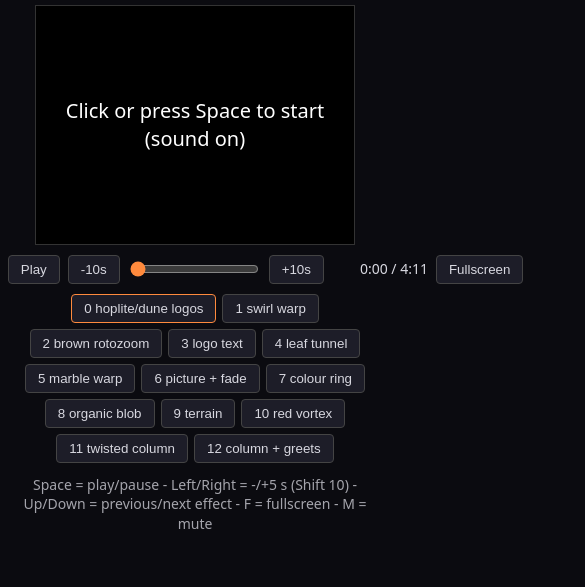
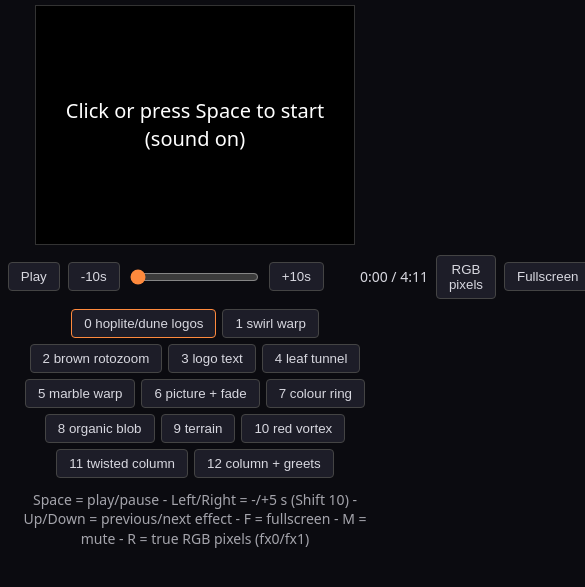
Before and after one commit to kassoulet/x14_by_Orange, a website with bundled scripts: page web/index.html in a window 390 px wide. Shown: the part 61-648 px from the top of the page, 585 px wide, since content can reach past the window. Built offline with nearby package versions, Linux system fonts and the light colour scheme; no server answers.

Commit message:
Add RGB pixels switch for fx0/fx1
Co-Authored-By: Claude Sonnet 5.5 <noreply@anthropic.com>

```diff
--- a/web/index.html
+++ b/web/index.html
@@ -16,7 +16,7 @@ p.k{max-width:900px;opacity:.75;text-align:center;margin:0 12px 16px}
 </style></head><body>
 <h1>X14</h1><small>Orange 1995 - JavaScript port (shown 4:3)</small>
 <div id="stage"><canvas id="c" width="320" height="200"></canvas><div id="go">Loading...</div></div>
-<div id="bar"><button id="pp" title="Space">Play</button><button id="b10">-10s</button><input id="seek" type="range" min="0" max="2510" step="1" value="0"><button id="f10">+10s</button><span id="tm">0:00 / 4:11</span><button id="fs" title="F">Fullscreen</button></div>
+<div id="bar"><button id="pp" title="Space">Play</button><button id="b10">-10s</button><input id="seek" type="range" min="0" max="2510" step="1" value="0"><button id="f10">+10s</button><span id="tm">0:00 / 4:11</span><button id="rgb" title="R: fx0/fx1 show the R, G, B scanlines as one true RGB pixel instead of interlaced">RGB pixels</button><button id="fs" title="F">Fullscreen</button></div>
 <div id="fxl"></div>
-<p class="k">Space = play/pause - Left/Right = -/+5 s (Shift 10) - Up/Down = previous/next effect - F = fullscreen - M = mute</p>
+<p class="k">Space = play/pause - Left/Right = -/+5 s (Shift 10) - Up/Down = previous/next effect - F = fullscreen - M = mute - R = true RGB pixels (fx0/fx1)</p>
 <script type="module" src="player.js"></script></body></html>
--- a/web/player.js
+++ b/web/player.js
@@ -9,7 +9,7 @@ let img = g.createImageData(320, 200), px = new Uint32Array(img.data.buffer);
 const fbuf = new Uint8Array(256000);   // 320x200, or 320x400 for effects that set ctx.h = 400 (always shown 4:3)   // effects write ctx.idx (the ported fx modules' name); ctx.fb is the same array
 const ctx = { fb: fbuf, idx: fbuf, pal: new Uint8Array(768), order: 0, row: 0, t: 0, h: 200, w: 320 };
 const mods = [];   // per effect: module | null (missing) | undefined (not tried)
-let playing = false, started = false, tBase = 0, wall0 = 0, cp = null, ac = null, muted = false, drag = false;
+let rgb = false, playing = false, started = false, tBase = 0, wall0 = 0, cp = null, ac = null, muted = false, drag = false;
 const now = () => performance.now() / 1000;
 const cur = () => playing ? Math.min(DUR, tBase + (now() - wall0)) : tBase;
 
@@ -38,6 +38,11 @@ function draw(t) {
   if (cvs.height !== ctx.h || cvs.width !== ctx.w) { cvs.width = ctx.w; cvs.height = ctx.h; img = g.createImageData(ctx.w, ctx.h); px = new Uint32Array(img.data.buffer); }
   const p = ctx.pal;
   for (let k = 0; k < ctx.w * ctx.h; k++) { const j = ctx.fb[k] * 3; px[k] = 0xff000000 | p[j + 2] << 16 | p[j + 1] << 8 | p[j]; }
+  if (rgb && i < 2) for (let r = 0; r < 120; r++) for (let x = 0; x < 320; x++) {   // fx0/fx1: each source row = 3 scanlines (R, G, B ramps): add them into one true RGB pixel, drawn on the 3 scanlines
+    const a = (20 + 3 * r) * 320 + x, ca = ctx.fb[a] * 3, cb = ctx.fb[a + 320] * 3, cc = ctx.fb[a + 640] * 3;
+    const v = 0xff000000 | Math.min(255, p[ca + 2] + p[cb + 2] + p[cc + 2]) << 16 | Math.min(255, p[ca + 1] + p[cb + 1] + p[cc + 1]) << 8 | Math.min(255, p[ca] + p[cb] + p[cc]);
+    px[a] = px[a + 320] = px[a + 640] = v;
+  }
   g.putImageData(img, 0, 0);
 }
 async function initAudio() {
@@ -73,7 +78,7 @@ const sk = $('seek'); sk.oninput = () => { drag = true; seek(sk.value / 10); };
 $('fxl').append(...FX.map(e => { const b = document.createElement('button'); b.textContent = `${e.i} ${e.name}`; b.title = fmt(e.t0); b.onclick = () => seek(e.t0 + 0.01); return b; }));
 addEventListener('keydown', e => {
   const k = e.key, big = e.shiftKey ? 10 : 5;
-  if (k === ' ') { e.preventDefault(); toggle(); } else if (k === 'ArrowLeft') seek(cur() - big); else if (k === 'ArrowRight') seek(cur() + big);
+  if (k.toLowerCase() === 'r') { toggleRgb(); } else if (k === ' ') { e.preventDefault(); toggle(); } else if (k === 'ArrowLeft') seek(cur() - big); else if (k === 'ArrowRight') seek(cur() + big);
   else if (k === 'ArrowUp') seek(FX[Math.max(0, fxAt(cur()) - 1)].t0 + 0.01);
   else if (k === 'ArrowDown') seek(FX[Math.min(FX.length - 1, fxAt(cur()) + 1)].t0 + 0.01);
   else if (k === 'f' || k === 'F') $('fs').click(); else if (k === 'm' || k === 'M') { muted = !muted; cp && cp.setVol(muted ? 0 : 1); }
@@ -88,3 +93,6 @@ function loop() {
 }
 $('go').textContent = 'Click or press Space to start (sound on)'; window.x14 = { seek, play, pause, cur };
 draw(0); loop();
+
+function toggleRgb() { rgb = !rgb; $('rgb').classList.toggle('on', rgb); draw(cur()); }
+$('rgb').onclick = toggleRgb;
```
